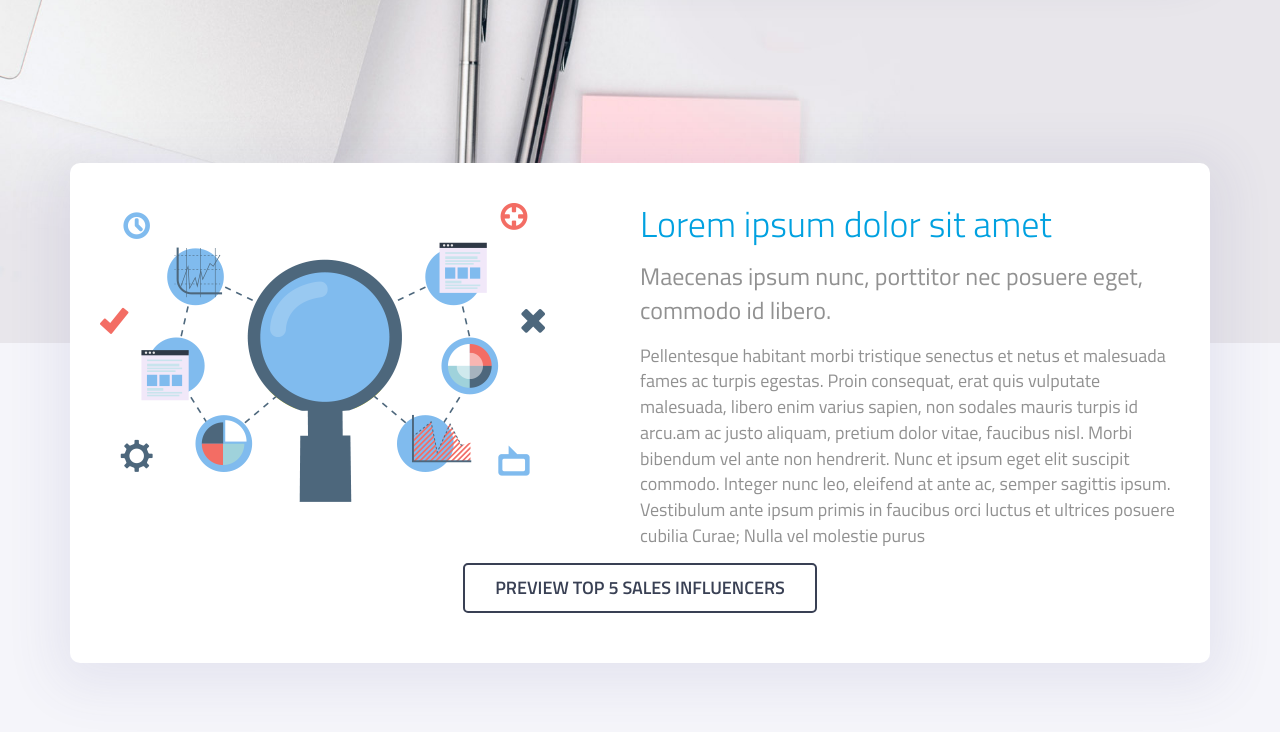
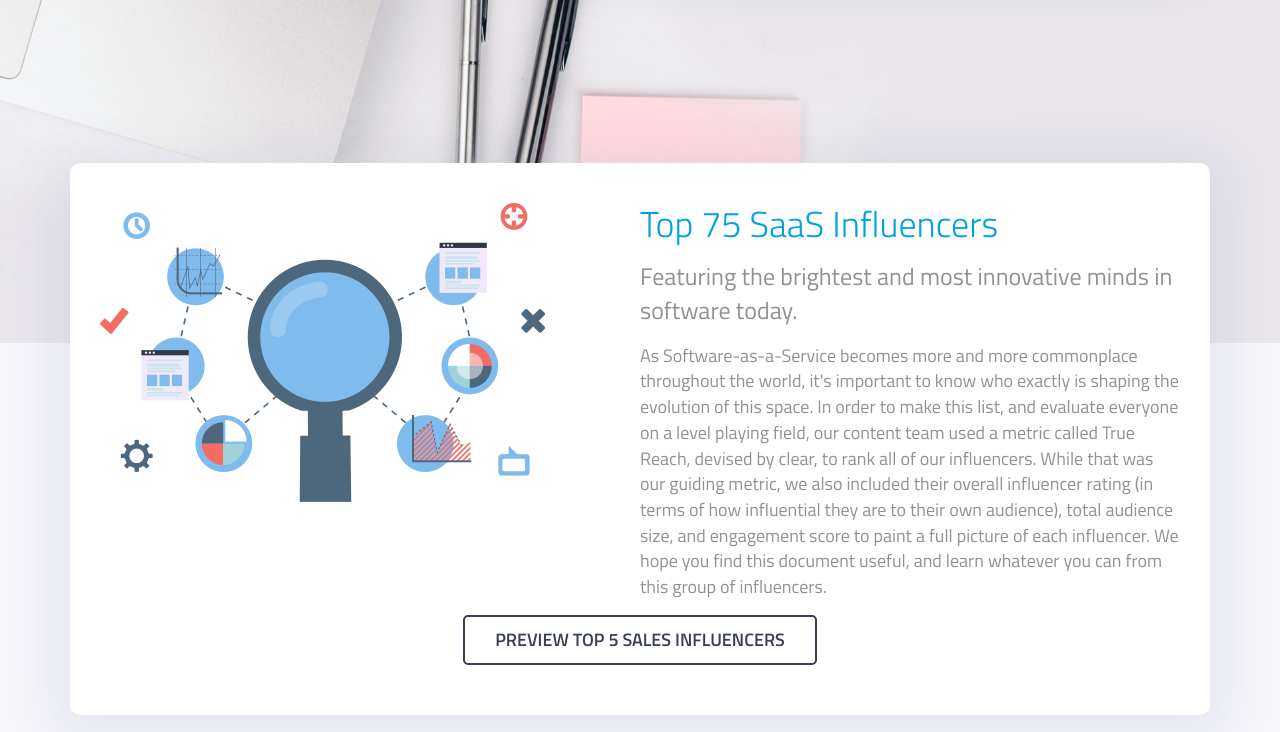
Before and after one commit to gammie/TENFOLD, a plain HTML site: page 3/index.html in a window 1280 px wide. Shown: the part 485-1217 px from the top of the page. Drawn offline with nearby package versions, Linux system fonts and the light colour scheme.

Commit message:
Replaced lorem lipsum

```diff
--- a/3/index.html
+++ b/3/index.html
@@ -109,13 +109,13 @@
                 <img src="img/illustration.png" alt="">
             </div>
             <div id="topInfluencersDesctiption">
-                <h2>Lorem ipsum dolor sit amet</h2>
+                <h2>Top 75 SaaS Influencers</h2>
 
                 <p class="topBigger">
-                    Maecenas ipsum nunc, porttitor nec posuere eget, commodo id libero.
+                   Featuring the brightest and most innovative minds in software today.
                 </p>
 
-                <p>Pellentesque habitant morbi tristique senectus et netus et malesuada fames ac turpis egestas. Proin consequat, erat quis vulputate malesuada, libero enim varius sapien, non sodales mauris turpis id arcu.am ac justo aliquam, pretium dolor vitae, faucibus nisl. Morbi bibendum vel ante non hendrerit. Nunc et ipsum eget elit suscipit commodo. Integer nunc leo, eleifend at ante ac, semper sagittis ipsum. Vestibulum ante ipsum primis in faucibus orci luctus et ultrices posuere cubilia Curae; Nulla vel molestie purus</p>
+                <p>As Software-as-a-Service becomes more and more commonplace throughout the world, it's important to know who exactly is shaping the evolution of this space. In order to make this list, and evaluate everyone on a level playing field, our content team used a metric called True Reach, devised by clear, to rank all of our influencers. While that was our guiding metric, we also included their overall influencer rating (in terms of how influential they are to their own audience), total audience size, and engagement score to paint a full picture of each influencer. We hope you find this document useful, and learn whatever you can from this group of influencers. </p>
 
 
 
```
